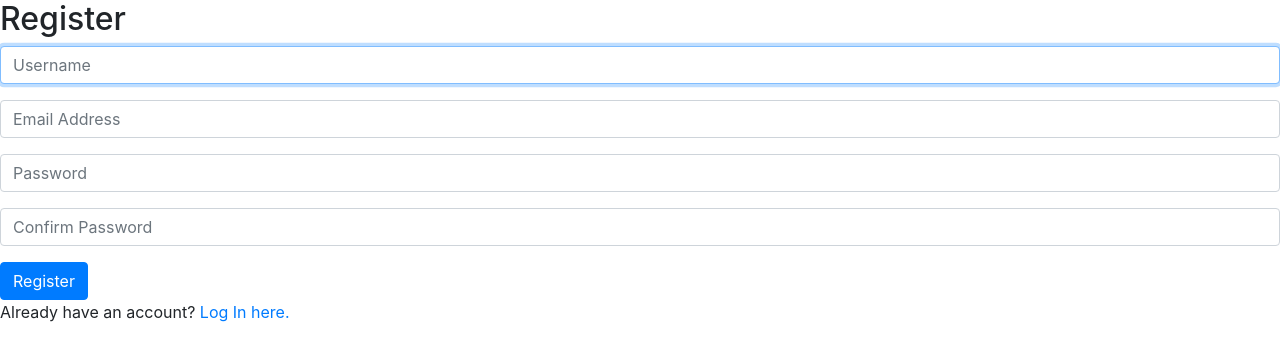
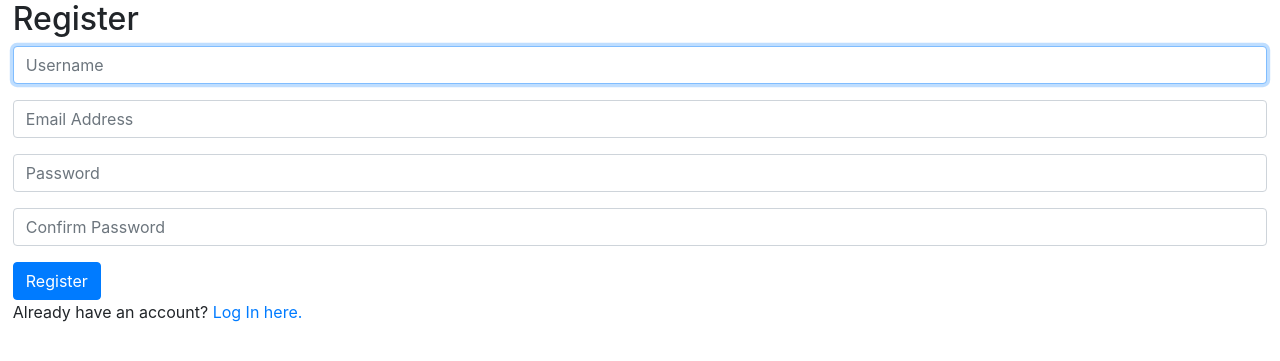
Before and after one commit to StudyCamp/searchify, a Django app: page /register/ in a window 1280 px wide. Shown: the part 56-417 px from the top of the page. Run offline with Django 3.2, Linux system fonts and the light colour scheme; some libraries are stand-ins or nearby versions.

Commit message:
login,register margin update

```diff
--- a/searchifyApp/static/searchifyApp/styles.css
+++ b/searchifyApp/static/searchifyApp/styles.css
@@ -41,3 +41,8 @@
 .photoTagColor, .photoTagColor:hover {
     color: rgb(148, 177, 230);
 }
+
+.loginDiv, .registerDiv {
+    margin-left: 1%;
+    margin-right: 1%;
+}
--- a/searchifyApp/templates/searchifyApp/login.html
+++ b/searchifyApp/templates/searchifyApp/login.html
@@ -1,7 +1,7 @@
 {% extends "searchifyApp/layout.html" %}
 
 {% block body %}
-
+<div class='loginDiv'>
     <h2>Login</h2>
 
     {% if message %}
@@ -20,5 +20,5 @@
     </form>
     <!-- Register link -->
     Don't have an account? <a href="{% url 'searchifyApp:register' %}">Register here.</a>
-
+</div>
 {% endblock %}
--- a/searchifyApp/templates/searchifyApp/register.html
+++ b/searchifyApp/templates/searchifyApp/register.html
@@ -1,7 +1,7 @@
 {% extends "searchifyApp/layout.html" %}
 
 {% block body %}
-
+<div class='registerDiv'>
     <h2>Register</h2>
 
     {% if message %}
@@ -26,5 +26,5 @@
     </form>
     <!-- Login link -->
     Already have an account? <a href="{% url 'searchifyApp:login' %}">Log In here.</a>
-
+</div>
 {% endblock %}
```
